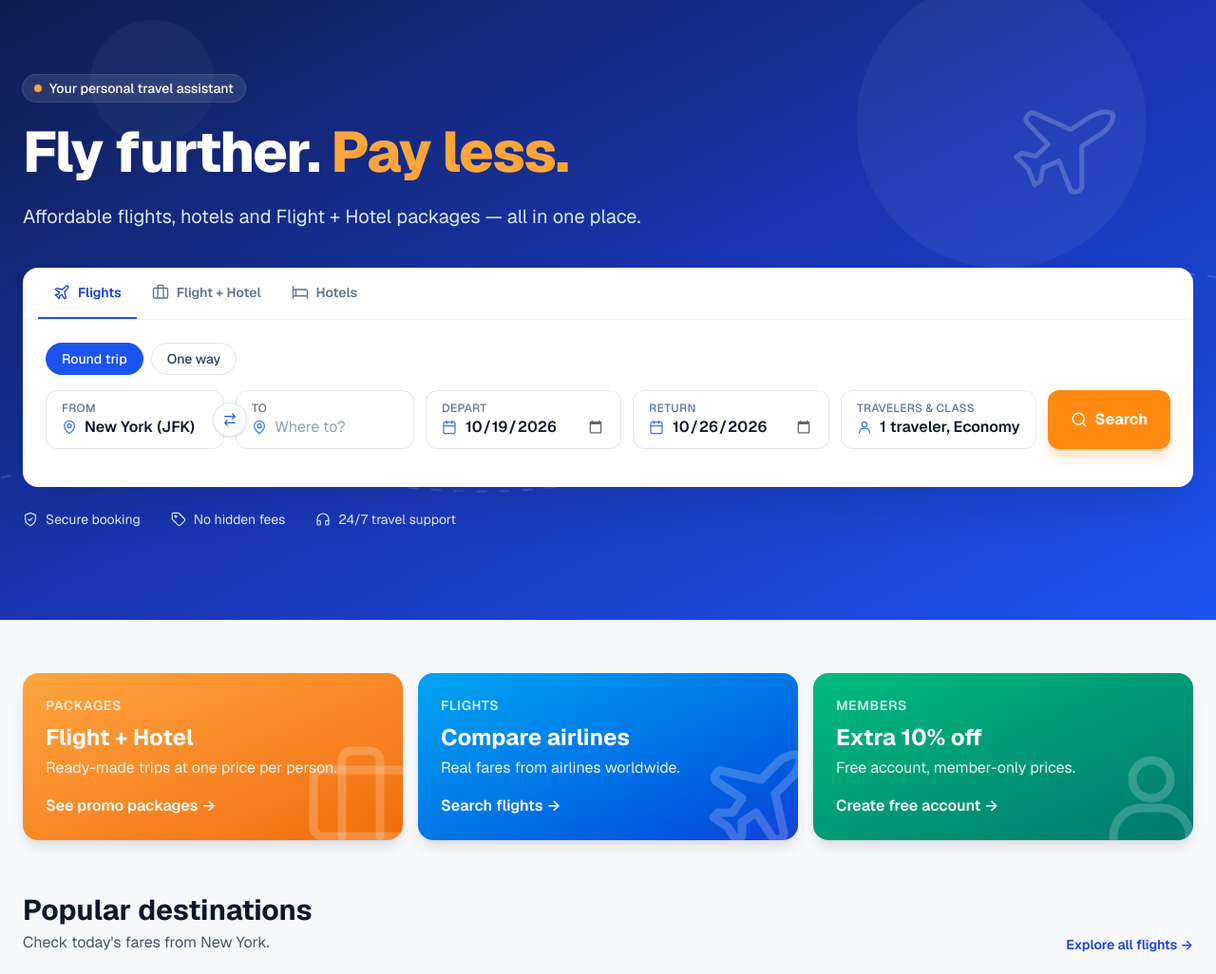
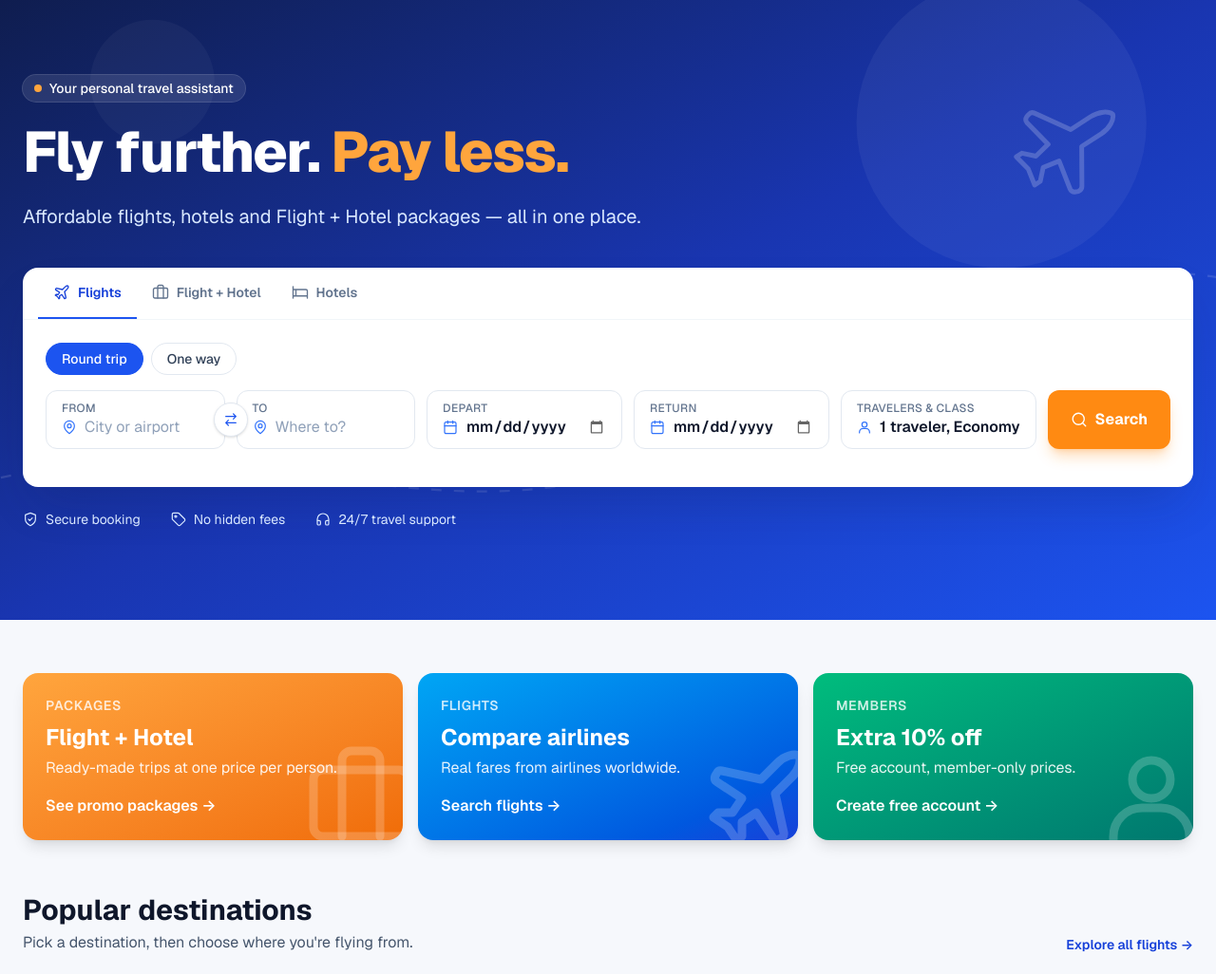
Before and after one commit to nicheintel/travelcompany, a PHP site: page /travelcompany/ in a window 1280 px wide. Shown: the part 66-1092 px from the top of the page at 95% size. Run offline with PHP 8.4, Linux system fonts and the light colour scheme; tables that the repository leaves empty hold one stand-in row (values such as "Sample post").

Commit message:
Search forms start empty instead of guessing New York and dates
- No default 'From' airport; flight and hotel dates start blank and the
  return/check-out date is suggested once the first date is picked
- Popular destination cards only fill in the destination

Co-Authored-By: Claude Opus 5.5 <noreply@anthropic.com>
Claude-Session: https://claude.ai/code/session_0137My6b2WcBxVnDKWWoKndT

```diff
--- a/php/assets/app.js
+++ b/php/assets/app.js
@@ -17,10 +17,8 @@
 
   function initDates(form) {
     const dates = $$("input[data-date]", form);
-    dates.forEach((input) => {
-      input.min = today;
-      if (!input.value) input.value = addDays(today, Number(input.dataset.offset || 14));
-    });
+    // Dates start empty: the visitor picks them (no guessed dates).
+    dates.forEach((input) => (input.min = today));
     // Keep "return"/"check-out" after the first date
     dates.filter((i) => i.dataset.after).forEach((later) => {
       const earlier = $(`input[name="${later.dataset.after}"]`, form);
@@ -29,7 +27,8 @@
       const sync = () => {
         const min = earlier.value ? addDays(earlier.value, later.dataset.after === "depart" && form.dataset.searchForm === "flight" ? 0 : 1) : today;
         later.min = min;
-        if (!later.value || later.value < min) later.value = addDays(earlier.value || today, gap);
+        // Once the first date is chosen, suggest the second one (unless it's already valid).
+        if (earlier.value && (!later.value || later.value < min)) later.value = addDays(earlier.value, gap);
       };
       earlier.addEventListener("change", sync);
       sync();
--- a/php/flights.php
+++ b/php/flights.php
@@ -42,7 +42,7 @@ require __DIR__ . '/includes/header.php';
       <?php endif; ?>
     </div>
     <div class="rounded-2xl bg-white p-4 shadow-xl sm:p-6">
-      <?= flight_search_form(['from' => $p['from']['code'] ?? 'JFK', 'to' => $p['to']['code'] ?? null, 'depart' => $s ? $p['depart'] : '', 'return' => $s ? (string) $p['return'] : '', 'trip' => $p['trip'], 'adults' => $p['adults'], 'children' => $p['children'], 'cabin' => $p['cabin']]) ?>
+      <?= flight_search_form(['from' => $p['from']['code'] ?? null, 'to' => $p['to']['code'] ?? null, 'depart' => $s ? $p['depart'] : '', 'return' => $s ? (string) $p['return'] : '', 'trip' => $p['trip'], 'adults' => $p['adults'], 'children' => $p['children'], 'cabin' => $p['cabin']]) ?>
     </div>
   </div>
 </section>
--- a/php/includes/ui.php
+++ b/php/includes/ui.php
@@ -115,7 +115,7 @@ function flight_search_form(array $d = []): string
         . '<div class="flex flex-wrap items-center gap-2">' . $pill('roundtrip', 'Round trip') . $pill('oneway', 'One way') . '</div>'
         . '<div class="grid gap-3 lg:grid-cols-[1fr_1fr_0.8fr_0.8fr_1fr_auto]">'
         . '<div class="relative grid gap-3 sm:grid-cols-2 lg:col-span-2">'
-        . airport_field('from', 'From', 'City or airport', $d['from'] ?? 'JFK')
+        . airport_field('from', 'From', 'City or airport', $d['from'] ?? null)
         . '<button type="button" class="absolute left-1/2 top-1/2 z-10 hidden h-9 w-9 -translate-x-1/2 -translate-y-1/2 place-items-center rounded-full border border-slate-200 bg-white text-brand-600 shadow-sm hover:bg-brand-50 sm:grid" aria-label="Swap origin and destination" data-swap>' . icon('swap', 16) . '</button>'
         . airport_field('to', 'To', 'Where to?', $d['to'] ?? null)
         . '</div>'
--- a/php/index.php
+++ b/php/index.php
@@ -80,13 +80,13 @@ require __DIR__ . '/includes/header.php';
   <div class="mb-6 flex items-end justify-between gap-4">
     <div>
       <h2 class="text-2xl font-bold text-slate-900 sm:text-3xl">Popular destinations</h2>
-      <p class="mt-1 text-slate-600">Check today's fares from New York.</p>
+      <p class="mt-1 text-slate-600">Pick a destination, then choose where you're flying from.</p>
     </div>
     <a href="<?= e(url('flights.php')) ?>" class="hidden text-sm font-semibold text-brand-700 hover:underline sm:block">Explore all flights →</a>
   </div>
   <div class="grid grid-cols-2 gap-4 md:grid-cols-3 lg:grid-cols-6">
     <?php foreach (POPULAR_DESTINATIONS as [$city, $country, $code, $grad, $unsplash]): [$photo, $isDefault] = destination_photo($code, $unsplash); ?>
-      <a href="<?= e(url('flights.php', ['from' => 'JFK', 'to' => $code])) ?>" class="group relative flex aspect-[3/4] flex-col justify-end overflow-hidden rounded-2xl bg-gradient-to-br <?= $grad ?> p-4 text-white shadow-md transition hover:-translate-y-1 hover:shadow-xl">
+      <a href="<?= e(url('flights.php', ['to' => $code])) ?>" class="group relative flex aspect-[3/4] flex-col justify-end overflow-hidden rounded-2xl bg-gradient-to-br <?= $grad ?> p-4 text-white shadow-md transition hover:-translate-y-1 hover:shadow-xl">
         <img src="<?= e($photo) ?>" alt="<?= e($city) ?>" loading="lazy"<?= $isDefault ? ' referrerpolicy="no-referrer" data-fallback' : '' ?> class="absolute inset-0 h-full w-full object-cover transition duration-500 group-hover:scale-105"><span class="absolute inset-0 bg-gradient-to-t from-black/75 via-black/10 to-transparent" data-photo-shade></span>
         <span class="absolute right-3 top-3 rounded-md bg-black/20 px-2 py-0.5 font-mono text-xs font-semibold backdrop-blur"><?= $code ?></span>
         <p class="relative text-xs font-medium text-white/80"><?= e($country) ?></p>
```
